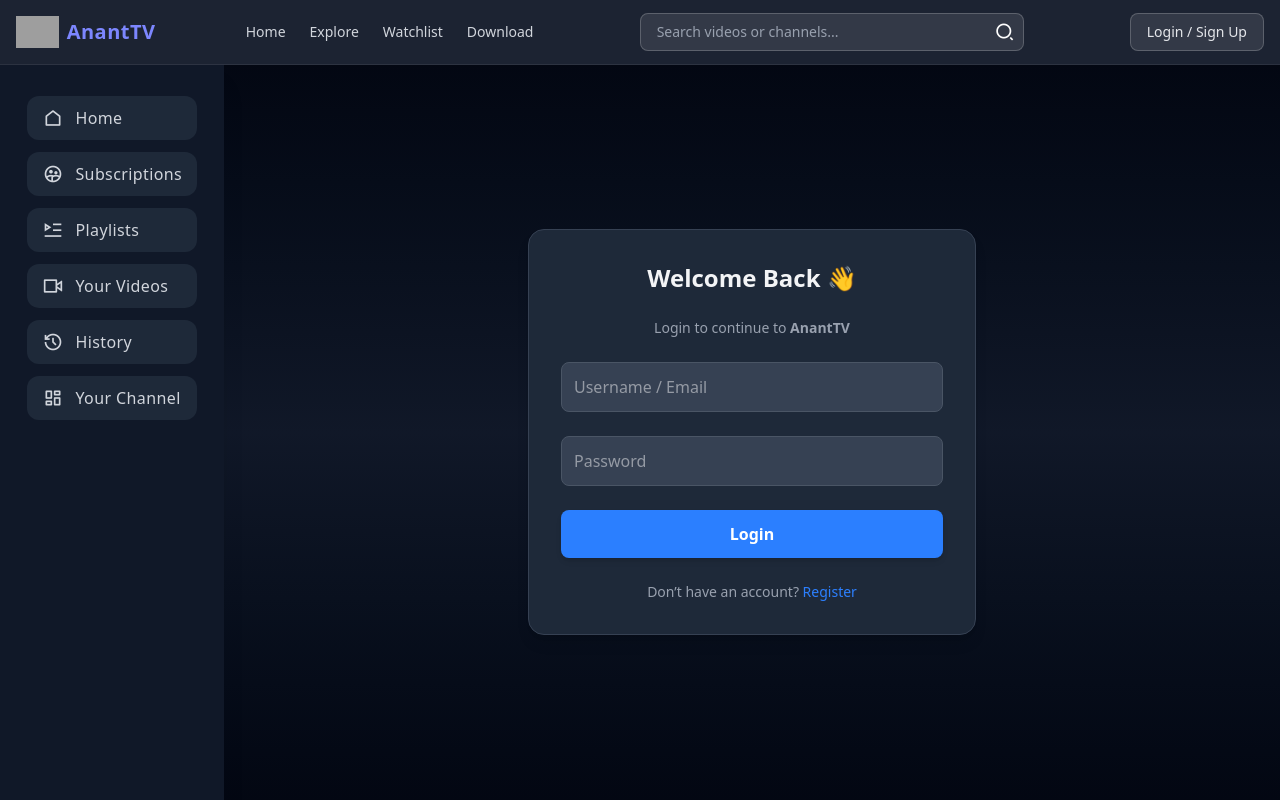
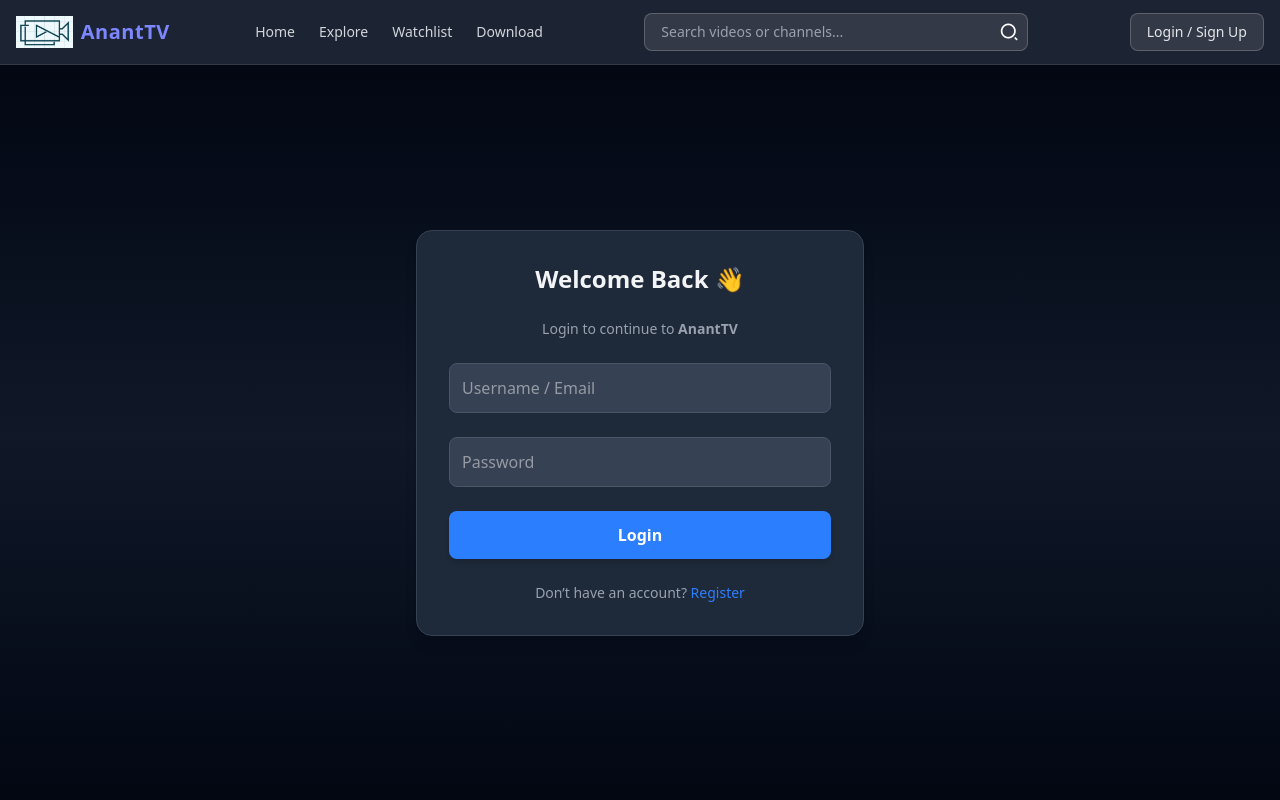
Before and after one commit to KaranKumar099/Anant_TV, a React (Vite) app in the folder frontend/: page /login in a window 1280 px wide. Built offline with nearby package versions, Linux system fonts and the light colour scheme; grey boxes are pictures that could not be loaded.

Commit message:
Layout updated

```diff
--- a/frontend/src/Layout.jsx
+++ b/frontend/src/Layout.jsx
@@ -1,5 +1,5 @@
 import { useState, useEffect } from "react";
-import { Header, SideBar } from "./index";
+import { Header, Home, SideBar } from "./index";
 import { Outlet } from "react-router";
 import { motion } from "framer-motion";
 
@@ -25,59 +25,9 @@ function Layout() {
   };
 
   return (
-    <div className="h-screen flex flex-col overflow-hidden">
-      <div className="w-full fixed left-0 top-0 z-50">
-        <Header onMenuClick={handleMenuClick} />
-      </div>
-
-      <div className="flex flex-1 pt-16 h-full">
-        {windowWidth >= 1000 && (
-          <div
-            className={`fixed top-16 left-0 h-full bg-gray-900 transition-all duration-300
-              ${collapsed ? "w-20" : "w-56"} hidden md:block`}
-          >
-            <SideBar showLabels={!collapsed} />
-          </div>
-        )}
-
-        {windowWidth >= 500 && windowWidth < 1000 && (
-          <div className="w-20 fixed top-16 left-0 bg-gray-900 h-full">
-            <SideBar showLabels={false} />
-          </div>
-        )}
-
-        {sidebarOpen && windowWidth < 500 && (
-          <>
-            <motion.div
-              initial={{ x: -250, opacity: 0 }}
-              animate={{ x: 0, opacity: 1 }}
-              exit={{ x: -250, opacity: 0 }}
-              transition={{ duration: 0.3 }}
-              className="fixed top-0 left-0 w-56 h-full bg-gray-900 shadow-2xl z-50"
-            >
-              <SideBar showLabels={true} />
-              <button
-                onClick={() => setSidebarOpen(false)}
-                className="absolute top-2 right-3 text-gray-50/75"
-              >
-                <i className="ri-close-circle-line"></i>
-              </button>
-            </motion.div>
-
-            <div
-              onClick={() => setSidebarOpen(false)}
-              className="fixed inset-0 bg-black/40 backdrop-blur-sm z-40"
-            />
-          </>
-        )}
-
-        <div
-          className={`flex-1 bg-gray-200 overflow-y-scroll transition-all duration-300
-            ${windowWidth >= 1000 ? (collapsed ? "ml-20" : "ml-56") : windowWidth >= 500 ? "ml-20" : "ml-0"}`}
-        >
-          <Outlet />
-        </div>
-      </div>
+    <div className="h-screen overflow-hidden">
+      <Header/>
+      <Outlet/>
     </div>
   );
 }
```
Also changed, not shown: frontend/public/logo.png (added).
